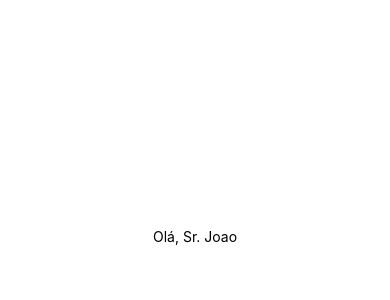
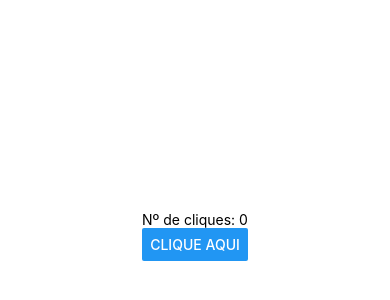
Before and after one commit to kazuuu/2tdss2023, a React Native app in the folder FiapApp/: screen / in a window 390 px wide. Shown: the part 186-486 px from the top of the page. Built offline with nearby package versions, Linux system fonts and the light colour scheme.

Commit message:
function component useState

```diff
--- a/FiapApp/App.js
+++ b/FiapApp/App.js
@@ -1,22 +1,17 @@
-import React from 'react';
-import { StatusBar } from 'expo-status-bar';
-import { StyleSheet, Text, View } from 'react-native';
-
-const Ola = (props) => <Text>{`Olá, ${props.saudacao} ${props.nome}`}</Text>
+import { useState } from 'react';
+import { Button, Text, View } from 'react-native';
 
 export default function App() {
+  const [contador, setContador] = useState(0);
+
   return (
-    <View style={styles.container}>
-      <Ola saudacao = 'Sr.' nome = 'Joao' />
+    <View style={{
+      flex: 1,
+      alignItems: 'center',
+      justifyContent: 'center',
+    }}>
+      <Text>Nº de cliques: {contador}</Text>
+      <Button title="Clique Aqui" onPress={() => setContador(contador + 1)} />
     </View>
   );
 }
-
-const styles = StyleSheet.create({
-  container: {
-    flex: 1,
-    backgroundColor: '#fff',
-    alignItems: 'center',
-    justifyContent: 'center',
-  },
-});
```
